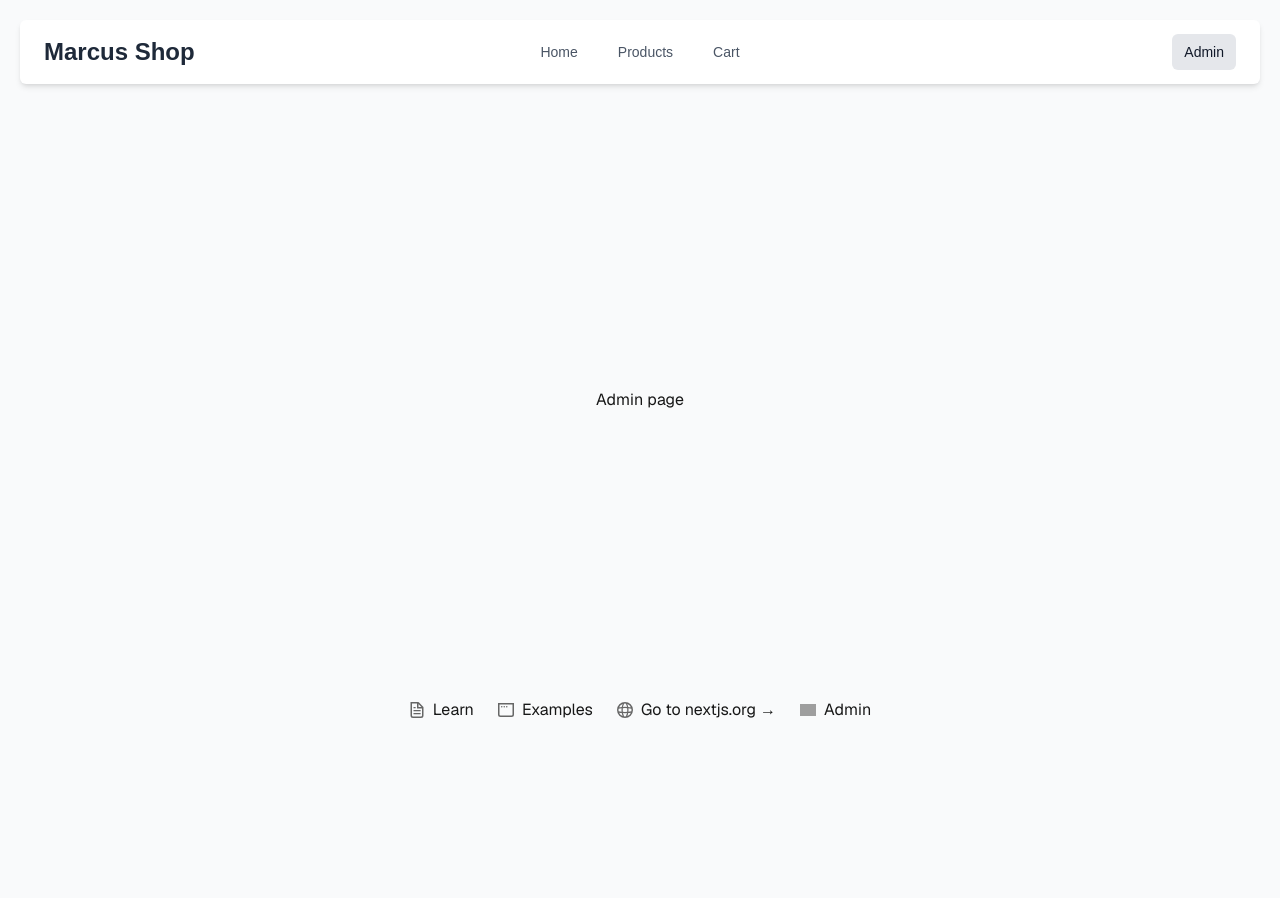
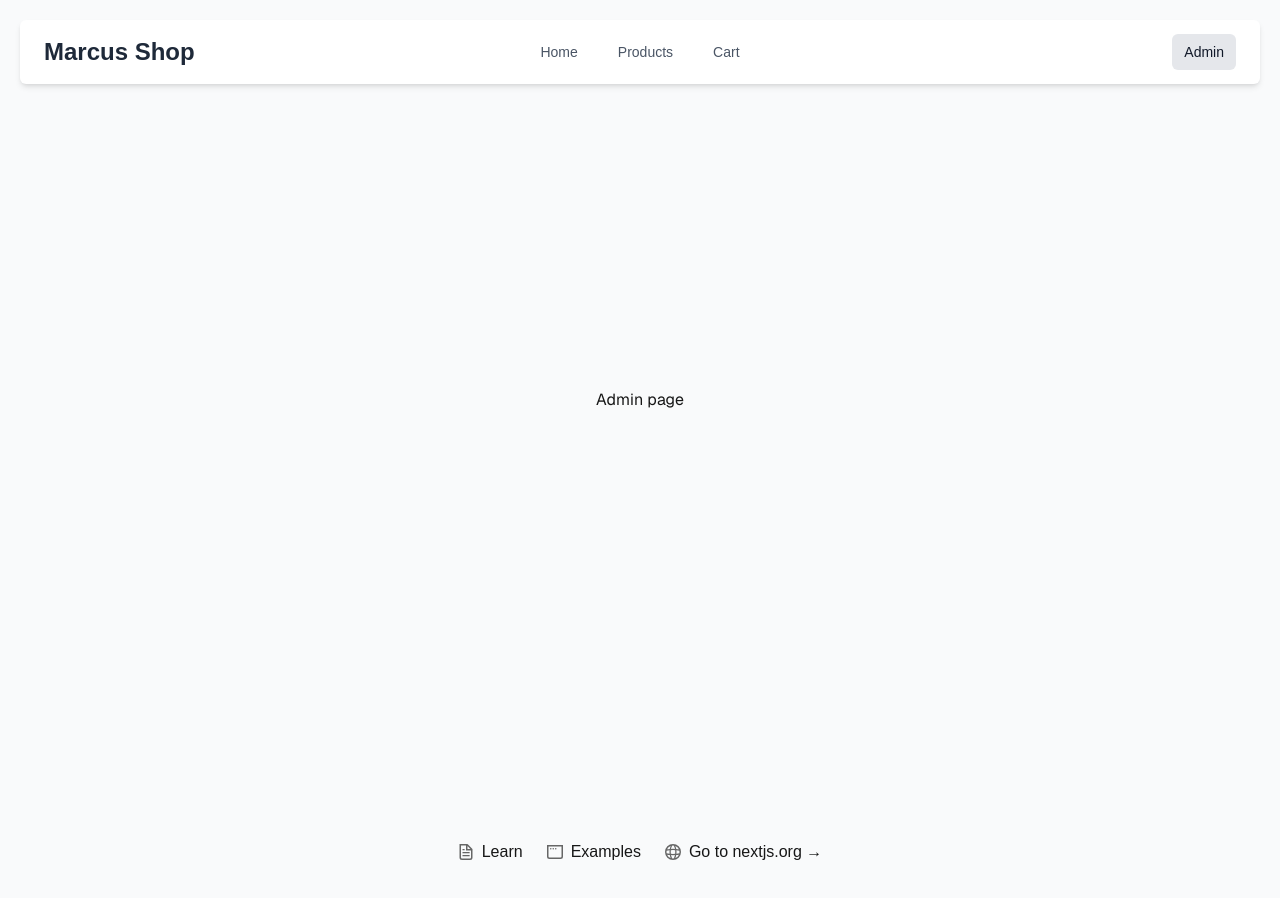
Before and after one commit to AaronCaballero/marcus-shop-frontend, a Next.js app: page /admin in a window 1280 px wide. Shown: the top 898 px of the page. Before the commit the page ends 800 px from the top, so only its background shows below. Built offline with nearby package versions, Linux system fonts and the light colour scheme; grey boxes are pictures that could not be loaded.

Commit message:
Modify new Footer component

```diff
--- a/src/app/(admin)/admin/page.tsx
+++ b/src/app/(admin)/admin/page.tsx
@@ -1,5 +1,3 @@
-import Footer from '@/src/components/Footer';
-
 export default function Home() {
   return (
     <div className='font-[family-name:var(--font-geist-sans)]'>
@@ -7,8 +5,6 @@ export default function Home() {
         <main className='flex flex-col gap-8 row-start-2 items-center sm:items-start'>
           <span>Admin page</span>
         </main>
-
-        <Footer />
       </div>
     </div>
   );
--- a/src/app/(main)/page.tsx
+++ b/src/app/(main)/page.tsx
@@ -1,6 +1,4 @@
-import Footer from '@/src/components/Footer';
 import Image from 'next/image';
-import Link from 'next/link';
 
 export default function Home() {
   return (
@@ -51,8 +49,6 @@ export default function Home() {
           </a>
         </div>
       </main>
-
-      <Footer />
     </div>
   );
 }
--- a/src/app/layout.tsx
+++ b/src/app/layout.tsx
@@ -2,6 +2,7 @@ import type { Metadata } from 'next';
 import { Geist, Geist_Mono } from 'next/font/google';
 import NavBar from '../components/NavBar';
 import './globals.css';
+import Footer from '../components/Footer';
 
 const geistSans = Geist({
   variable: '--font-geist-sans',
@@ -31,6 +32,8 @@ export default function RootLayout({
         <NavBar />
 
         {children}
+
+        <Footer />
       </body>
     </html>
   );
--- a/src/components/Footer.tsx
+++ b/src/components/Footer.tsx
@@ -1,10 +1,9 @@
 'use client';
 import Image from 'next/image';
-import Link from 'next/link';
 
 export default function Footer() {
   return (
-    <footer className='row-start-3 flex gap-6 flex-wrap items-center justify-center'>
+    <footer className='row-start-3 flex gap-6 flex-wrap items-center justify-center m-10'>
       <a
         className='flex items-center gap-2 hover:underline hover:underline-offset-4'
         href='https://nextjs.org/learn?utm_source=create-next-app&utm_medium=appdir-template-tw&utm_campaign=create-next-app'
@@ -50,20 +49,6 @@ export default function Footer() {
         />
         Go to nextjs.org →
       </a>
-
-      <Link
-        href='/admin'
-        className='flex items-center gap-2 hover:underline hover:underline-offset-4'
-      >
-        <Image
-          aria-hidden
-          src='/options.svg'
-          alt='Options icon'
-          width={16}
-          height={16}
-        />
-        Admin
-      </Link>
     </footer>
   );
 }
```
